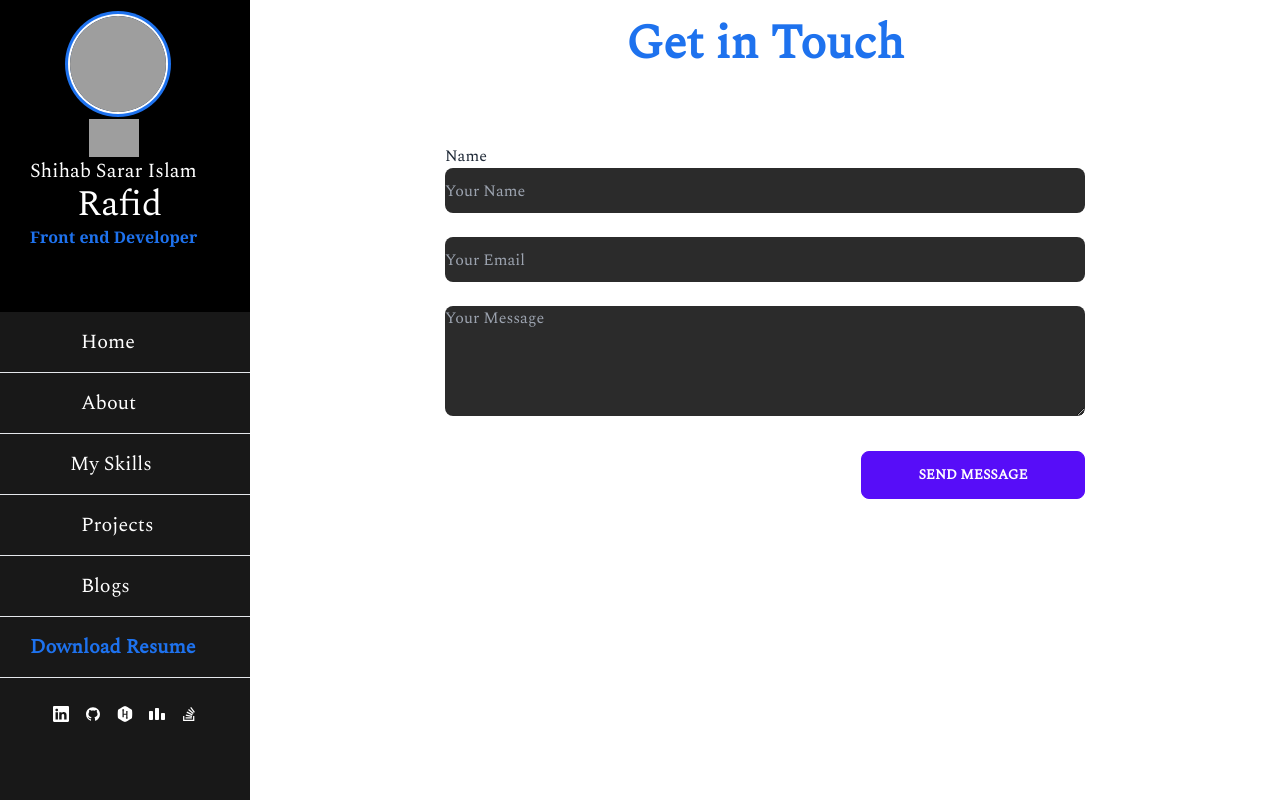
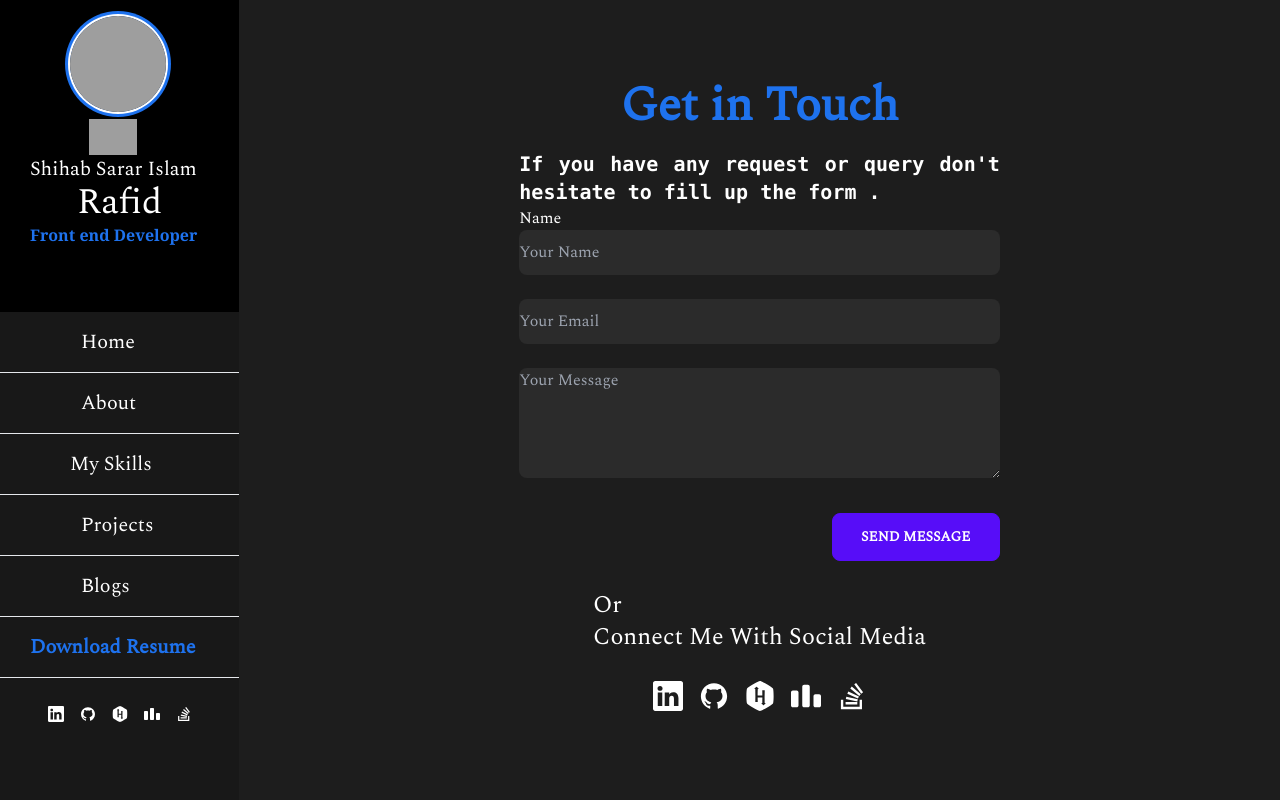
Before and after one commit to shihabsararrafid/my-portfolio-new, a React (Create React App) app: page /contact in a window 1280 px wide. Shown: the top 800 px of the page. Built offline with nearby package versions, Linux system fonts and the light colour scheme; grey boxes are pictures that could not be loaded.

Commit message:
contact updated

```diff
--- a/src/App.js
+++ b/src/App.js
@@ -12,6 +12,7 @@ import MySkills from "./Components/MySkills/MySkills";
 import Allprojects from "./Components/Projects/Allprojects";
 import ProjectDetails from "./Components/Projects/ProjectDetails";
 import Blogs from "./Components/Blogs/Blogs";
+import ContactRoute from "./Components/Contact/ContactRoute";
 
 function App() {
   const [open, setOpen] = useState(false);
@@ -29,7 +30,12 @@ function App() {
             path="home"
             element={<Home open={open} setOpen={setOpen}></Home>}
           ></Route>
-          <Route path="contact" element={<Contact></Contact>}></Route>
+          <Route
+            path="contact"
+            element={
+              <ContactRoute open={open} setOpen={setOpen}></ContactRoute>
+            }
+          ></Route>
           <Route
             path="skills"
             element={<MySkills open={open} setOpen={setOpen}></MySkills>}
--- /dev/null
+++ b/src/Components/Contact/ContactRoute.js
@@ -0,0 +1,75 @@
+import React from "react";
+import ShowBar from "../Hooks/ShowBar";
+import Contact from "./Contact";
+import { AiFillGithub } from "react-icons/ai";
+import { BsLinkedin } from "react-icons/bs";
+import { FaHackerrank, FaStackOverflow } from "react-icons/fa";
+import { SiCodeforces } from "react-icons/si";
+import { Link } from "react-router-dom";
+const ContactRoute = ({ open, setOpen }) => {
+  return (
+    <div className="bg-[#1D1D1D] flex flex-col justify-center items-center  text-white px-10 w-full min-h-screen lg:w-[90%]">
+      <ShowBar open={open} setOpen={setOpen}></ShowBar>
+      <Contact></Contact>
+      <div>
+        <h1 className="text-2xl">
+          Or <br /> Connect Me With Social Media
+        </h1>
+        <div className="social-part my-7 flex justify-center gap-4">
+          <a
+            href="https://www.linkedin.com/in/shihab-sarar-islam-rafid-71ba2022b/"
+            target="_blank"
+            rel="noopener noreferrer"
+          >
+            <BsLinkedin
+              title="Linkedin"
+              className="text-3xl hover:text-[#1E72EE] text-white"
+            ></BsLinkedin>
+          </a>
+          <a
+            href="https://github.com/shihabsararrafid"
+            target="_blank"
+            rel="noopener noreferrer"
+          >
+            <AiFillGithub
+              title="Github"
+              className="text-3xl hover:text-[#1E72EE] "
+            ></AiFillGithub>
+          </a>
+          <a
+            href="https://www.hackerrank.com/shrafid_532"
+            target="_blank"
+            rel="noopener noreferrer"
+          >
+            <FaHackerrank
+              title="HackerRank"
+              className="text-3xl hover:text-[#1E72EE] "
+            ></FaHackerrank>
+          </a>
+          <a
+            href="https://codeforces.com/profile/sararRafid"
+            target="_blank"
+            rel="noopener noreferrer"
+          >
+            <SiCodeforces
+              title="Codeforces"
+              className="text-3xl hover:text-[#1E72EE] "
+            ></SiCodeforces>
+          </a>
+          <a
+            href="https://stackoverflow.com/users/17802958/sarar-rafid"
+            target="_blank"
+            rel="noopener noreferrer"
+          >
+            <FaStackOverflow
+              title="Stackoverflow "
+              className="text-3xl hover:text-[#1E72EE]"
+            ></FaStackOverflow>
+          </a>
+        </div>
+      </div>
+    </div>
+  );
+};
+
+export default ContactRoute;
```
